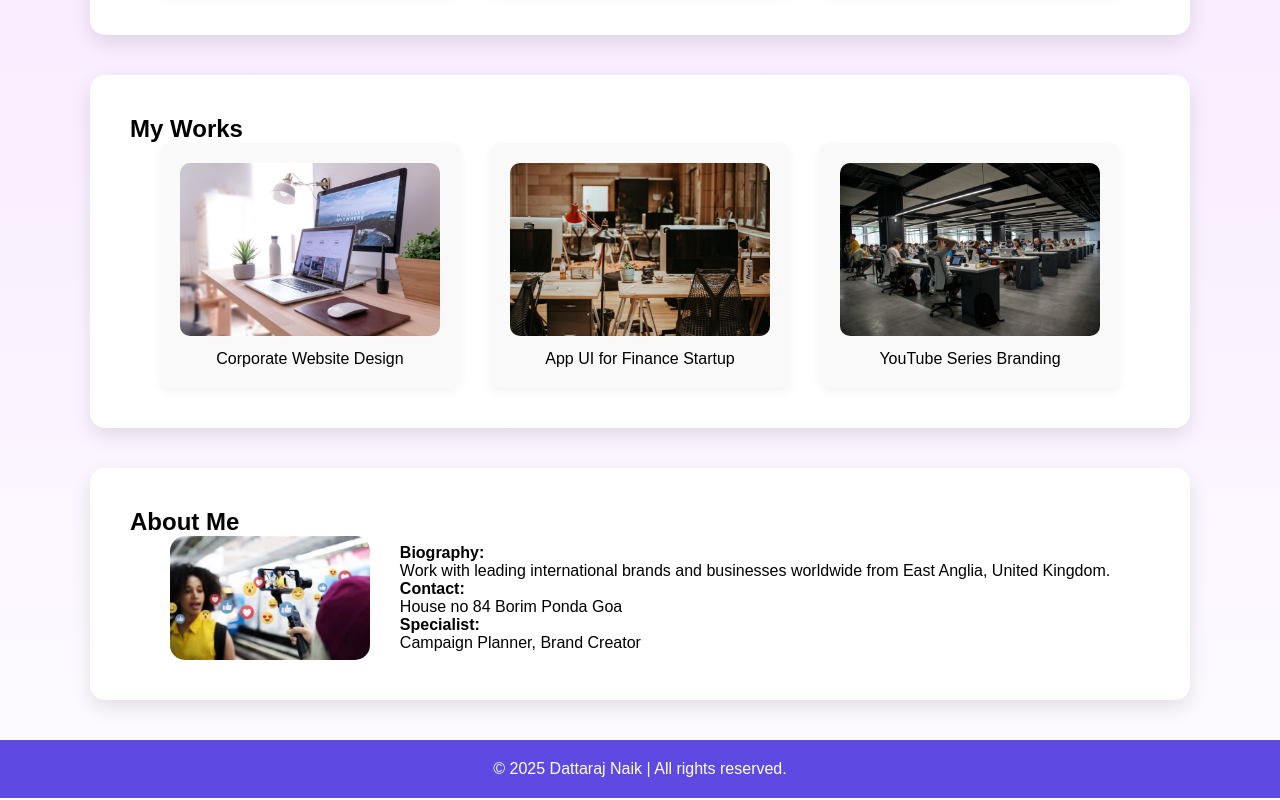
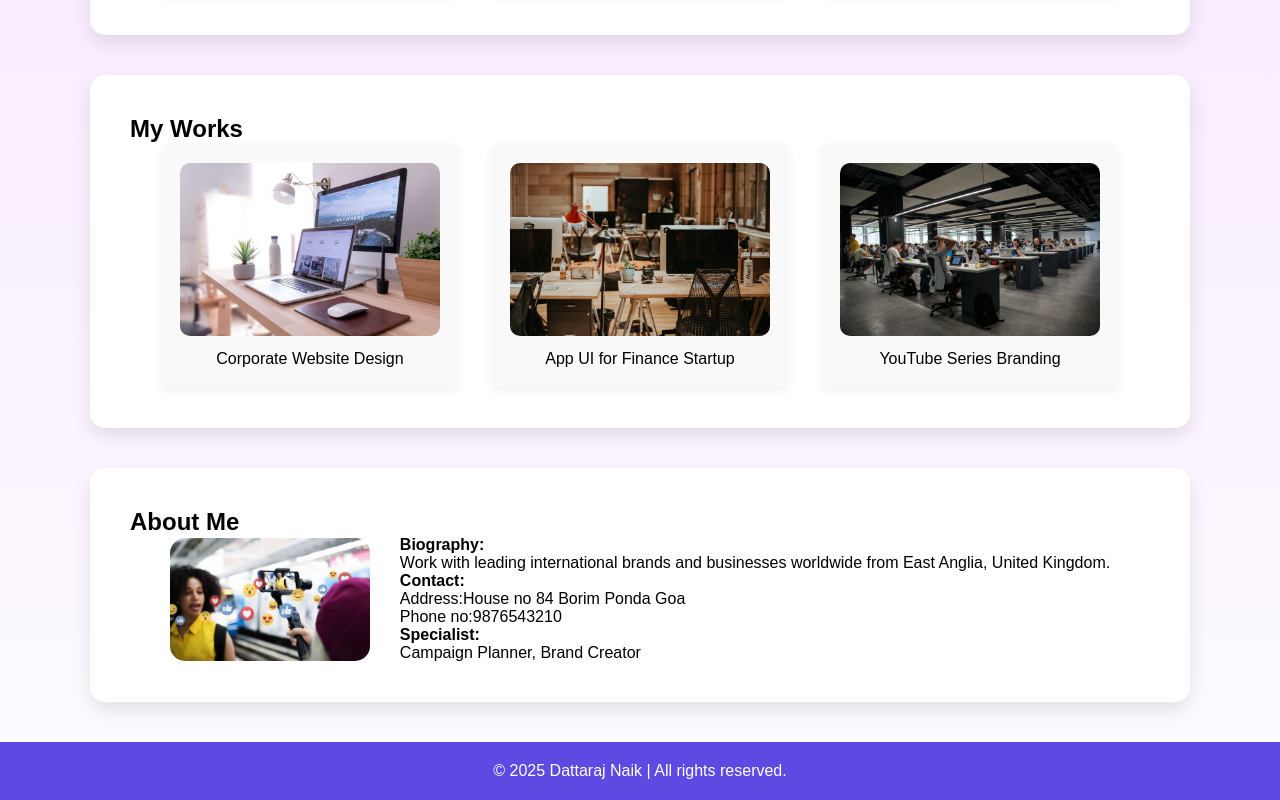
Before and after one commit to naikdattaraj/dattaraj-portfolio, a plain HTML site: page index.html in a window 1280 px wide. Shown: the part 679-1479 px from the top of the page. Drawn offline with Linux system fonts and the light colour scheme.

Commit message:
Update index.html

```diff
--- a/index.html
+++ b/index.html
@@ -81,7 +81,7 @@
       <img src="sample.jpeg" alt="Portfolio Sample Work" />
       <div>
         <p><strong>Biography:</strong><br>Work with leading international brands and businesses worldwide from East Anglia, United Kingdom.</p>
-        <p><strong>Contact:</strong><br>House no 84 Borim Ponda Goa</p>
+       <p><strong>Contact:</strong><br>Address:House no 84 Borim Ponda Goa <br>Phone no:9876543210</p>
         <p><strong>Specialist:</strong><br>Campaign Planner, Brand Creator</p>
       </div>
     </div>
```
